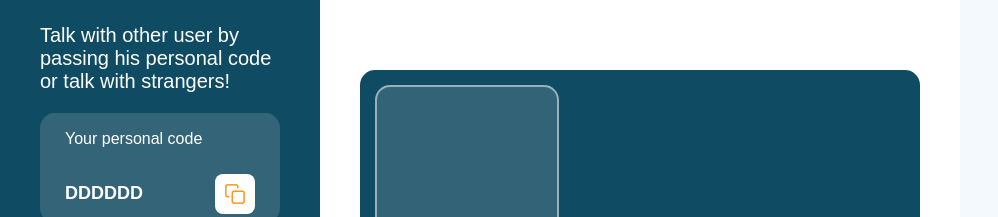
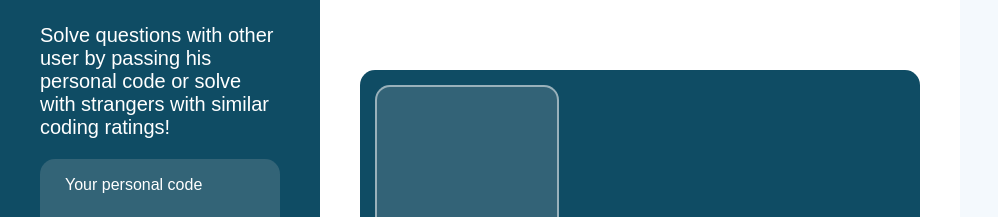
Before and after one commit to 33Kunal/DSAwithStrangers, a website with bundled scripts: page public/index.html in a window 1280 px wide. Shown: the top 217 px of the page, without its empty margins (0-998 px from the left). Built offline with nearby package versions, Linux system fonts and the light colour scheme; files whose address does not match are found by name.

Commit message:
Updated changes in states

```diff
--- a/public/index.html
+++ b/public/index.html
@@ -11,8 +11,7 @@
             <div>
                 <div class='description_container'>
                     <p class='description_container_paragraph'>
-                        Talk with other user by passing his personal code or talk with strangers!
-                    </p>
+                        Solve questions with other user by passing his personal code or solve with strangers with similar coding ratings!                    </p>
                 </div>
                 <div class='personal_code_container'>
                     <div class='personal_code_title_container'>
```
